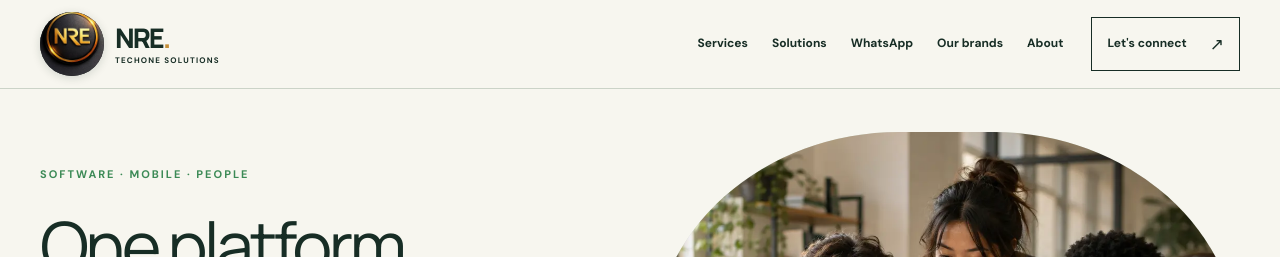
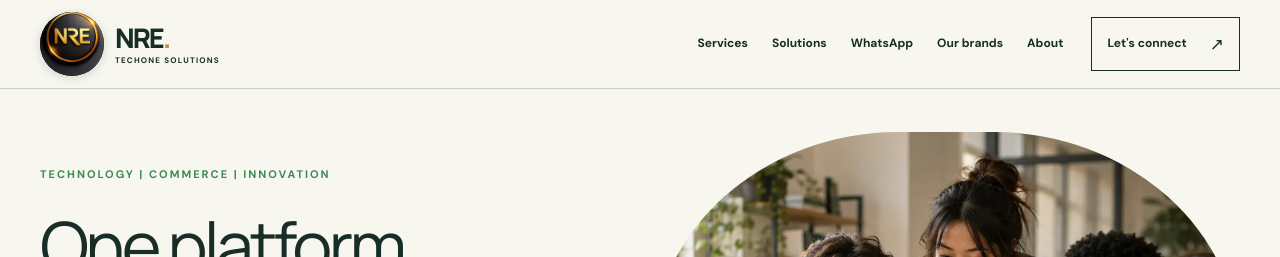
Before and after one commit to 12shivam219/NRE-Website, a Next.js app: page / in a window 1280 px wide. Shown: the top 257 px of the page. Built offline with nearby package versions, Linux system fonts and the light colour scheme.

Commit message:
Use Technology Commerce Innovation on homepage

```diff
--- a/src/app/page.tsx
+++ b/src/app/page.tsx
@@ -5,7 +5,7 @@ import { brands, coreServices } from "@/lib/site";
 
 export default function Home() {
   return <>
-    <section className="home-hero"><div className="container hero-grid"><div className="hero-copy"><p className="eyebrow">SOFTWARE · MOBILE · PEOPLE</p><h1>One platform.<br /><em>Multiple solutions.</em></h1><p className="lead">We bring technology, business strategy, digital transformation and commerce together to turn ideas into practical solutions.</p><div className="hero-actions"><Link href="/solutions" className="button button-dark">Explore our solutions <span aria-hidden="true">↗</span></Link><Link href="/contact" className="inline-link">Talk to us <span aria-hidden="true">→</span></Link></div><p className="hero-aside">Based in Wyoming, USA · Working with businesses worldwide</p></div><div className="hero-image"><Image src="/assets/team-collaboration.webp" alt="Illustrative scene of a team planning a digital product" fill sizes="(max-width: 800px) 100vw, 50vw" priority /><div className="hero-image-label"><span>INNOVATING THE FUTURE</span><strong>Ideas become useful experiences.</strong></div></div></div></section>
+    <section className="home-hero"><div className="container hero-grid"><div className="hero-copy"><p className="eyebrow">Technology | Commerce | Innovation</p><h1>One platform.<br /><em>Multiple solutions.</em></h1><p className="lead">We bring technology, business strategy, digital transformation and commerce together to turn ideas into practical solutions.</p><div className="hero-actions"><Link href="/solutions" className="button button-dark">Explore our solutions <span aria-hidden="true">↗</span></Link><Link href="/contact" className="inline-link">Talk to us <span aria-hidden="true">→</span></Link></div><p className="hero-aside">Based in Wyoming, USA · Working with businesses worldwide</p></div><div className="hero-image"><Image src="/assets/team-collaboration.webp" alt="Illustrative scene of a team planning a digital product" fill sizes="(max-width: 800px) 100vw, 50vw" priority /><div className="hero-image-label"><span>INNOVATING THE FUTURE</span><strong>Ideas become useful experiences.</strong></div></div></div></section>
     <section className="statement-strip" aria-label="How our capabilities connect"><div className="container"><span>Strategy</span><i>✳</i><span>Design</span><i>✳</i><span>Technology</span><i>✳</i><span>Data</span><i>✳</i><span>Growth</span></div></section>
     <section className="section container"><div className="section-top"><div><p className="eyebrow">OUR CORE SOLUTIONS</p><h2>Technology that moves<br />business forward.</h2></div><p>Different needs call for different capabilities. Choose one service or connect several around your business goal.</p></div><div className="home-services">{coreServices.map(service => <Link href={`/services#${service.slug}`} className="home-service" key={service.slug}><span>{service.number}</span><h3>{service.title}</h3><p>{service.brief}</p><b aria-hidden="true">↗</b></Link>)}</div><div className="section-end"><Link href="/services" className="inline-link">View all services <span aria-hidden="true">→</span></Link></div></section>
     <section className="feature-section"><div className="container feature-grid"><div className="feature-visual" aria-hidden="true"><span className="feature-pulse" /><div className="message-card"><small>CUSTOMER MESSAGE</small><p>I&apos;d like to book an appointment.</p></div><div className="flow-line" /><div className="reply-card"><small>AUTOMATED FLOW</small><p>Let&apos;s find a time that works for you.</p></div><span className="feature-note">ILLUSTRATIVE WORKFLOW</span></div><div className="feature-copy"><p className="eyebrow">CONNECTED COMMUNICATION</p><h2>Customer conversations, connected to your business.</h2><p>Our WhatsApp Business and API solutions can connect messaging with your CRM, website or business workflows. Explore chatbots, reminders and customer support flows built around a clear use case.</p><Link href="/whatsapp-solutions" className="button button-outline">Explore WhatsApp solutions <span aria-hidden="true">↗</span></Link></div></div></section>
```
